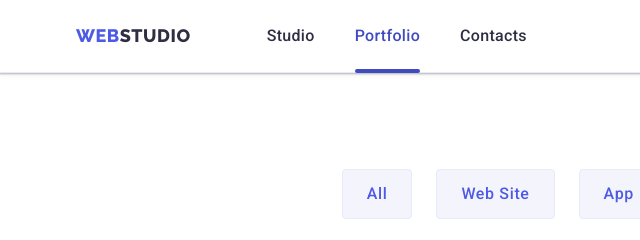
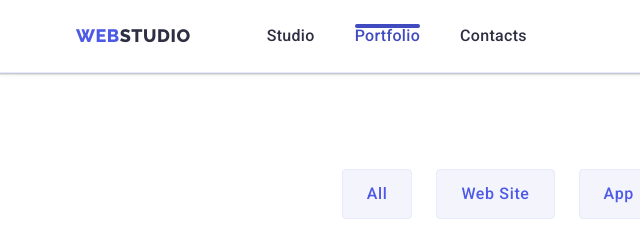
Before and after one commit to OksanaJarosch/goit-markup-hw-05, a plain HTML site: page portfolio.html in a window 1280 px wide. Shown: the top 240 px of the page, 0-640 px from the left. Drawn offline with nearby package versions, Linux system fonts and the light colour scheme.

Commit message:
header-after-bottom

```diff
--- a/css/styles.css
+++ b/css/styles.css
@@ -130,8 +130,7 @@ img {
   content: "";
   position: absolute;
   left: 0;
-  bottom: 0;
-  margin-bottom: -1px;
+  bottom: -1;
 
   height: 4px;
   width: 100%;
```
